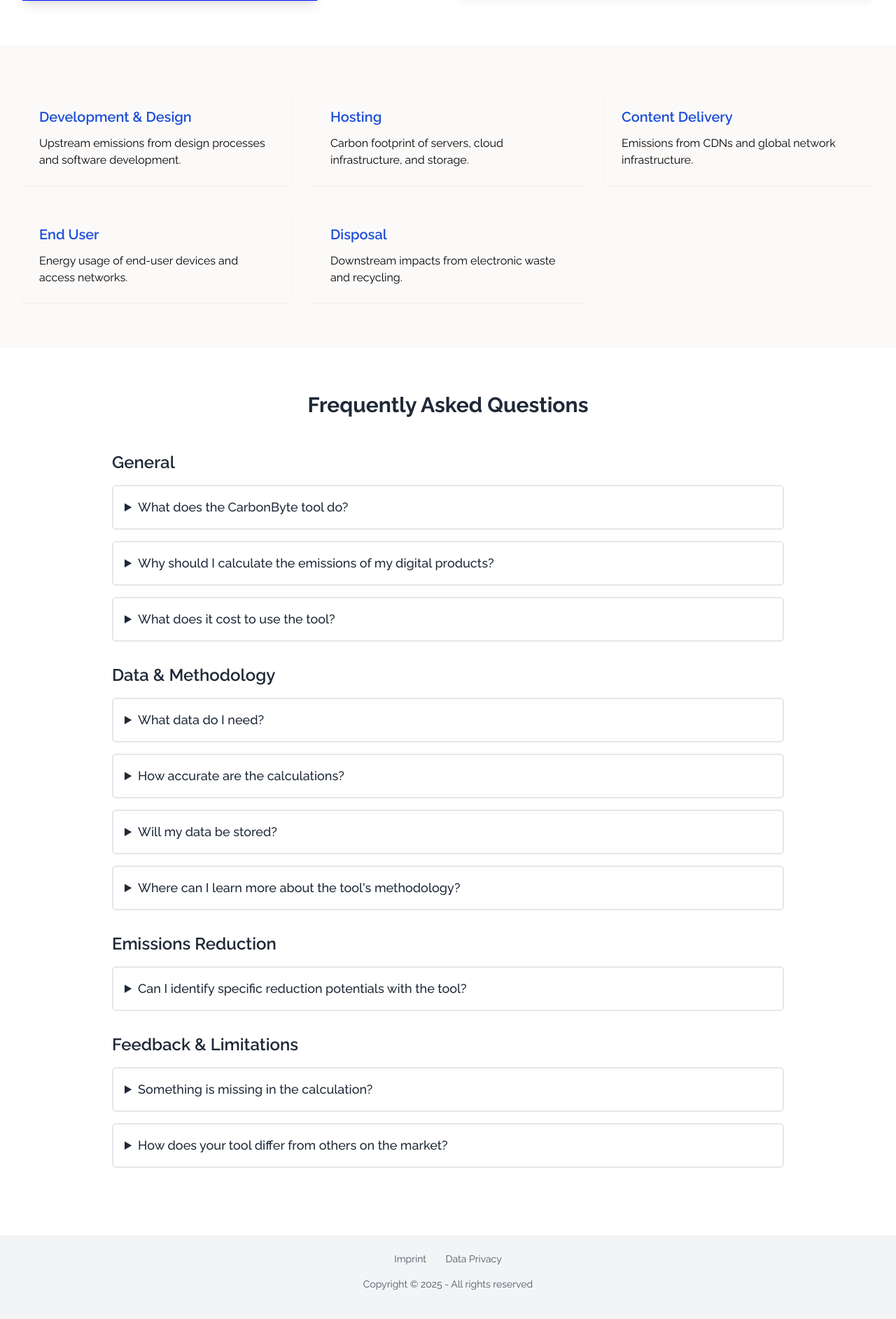
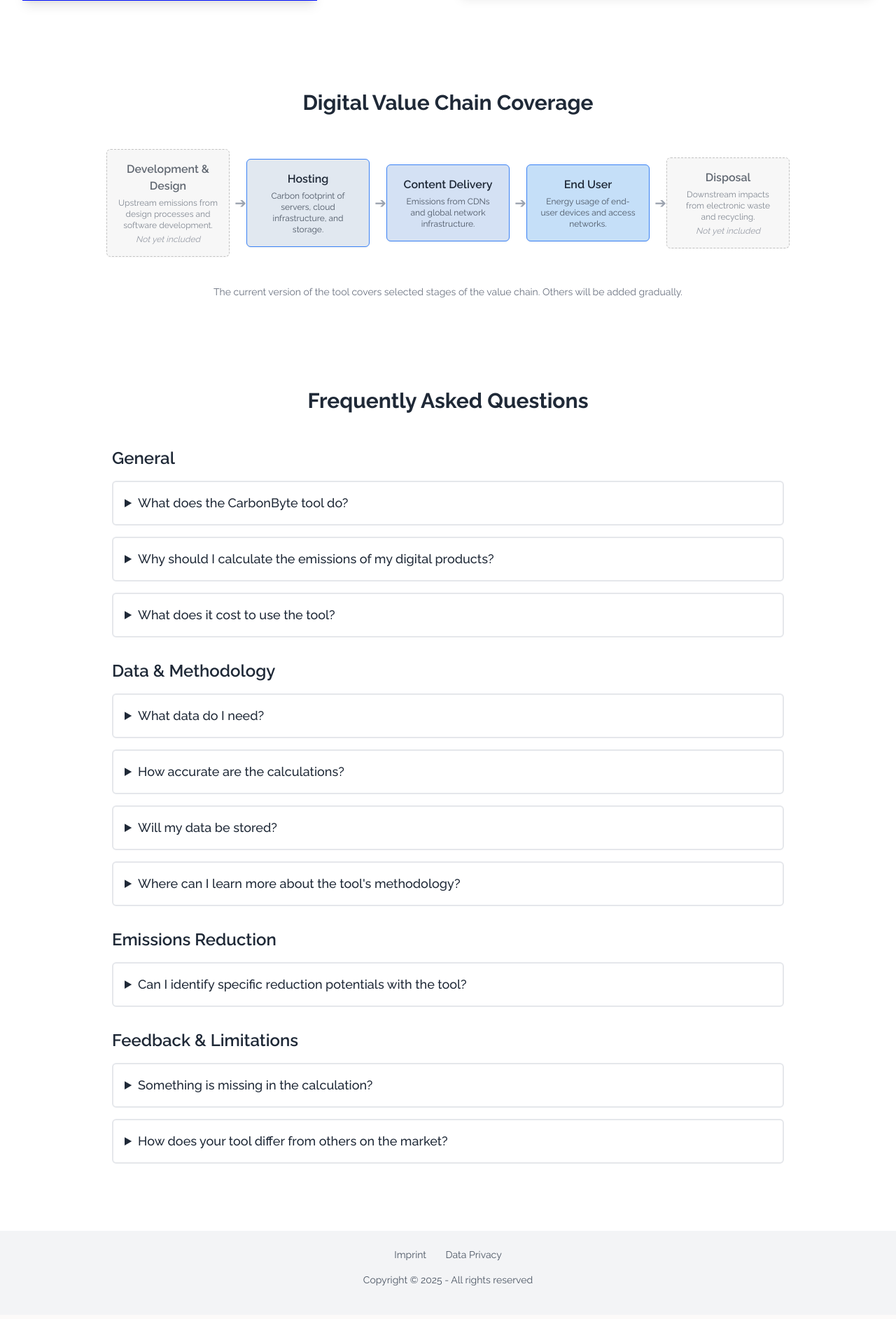
Before and after one commit to AnneLovina/carbonbyte, a Flask app: page / in a window 1280 px wide. Shown: the part 548-2433 px from the top of the page at 70% size. After the commit the page ends 2386 px from the top, so only its background shows below. Run offline with Flask 3, Linux system fonts and the light colour scheme; some libraries are stand-ins or nearby versions.

Commit message:
Update landing.html
Update features

```diff
--- a/templates/landing.html
+++ b/templates/landing.html
@@ -33,19 +33,36 @@
 </div>
 
 <!-- Key Features Section -->
-<div class="py-16" style="background-color: #fcfaf9;">
-    <div class="max-w-7xl mx-auto px-4 sm:px-6 lg:px-8">
-        <div class="grid grid-cols-1 md:grid-cols-3 gap-8">
-            {% for feature in config.features %}
-            <div
-                class="p-6 transform hover:scale-105 transition-transform duration-300 shadow-sm hover:shadow-md {{ feature.bg_class }}">
-                <h3 class="text-xl font-semibold mb-3 text-blue-700">{{ feature.title }}</h3>
-                <p class="text-black">{{ feature.description }}</p>
-            </div>
-            {% endfor %}
+<!-- Value Chain with Arrows -->
+<section class="py-16 bg-white" id="value-chain">
+  <div class="max-w-6xl mx-auto px-4 sm:px-6 lg:px-8">
+    <h2 class="text-3xl font-bold text-center mb-12">Digital Value Chain Coverage</h2>
+
+    <div class="flex flex-wrap justify-center items-center gap-4 lg:gap-6">
+      {% for feature in config.features %}
+      <div class="relative flex flex-col items-center">
+        <div
+          class="w-44 text-center p-4 rounded-md shadow-sm transition-all duration-300"
+          style="background-color: {{ feature.bg_color }}; opacity: {{ '0.7' if feature.status == 'not_included' else '1' }}; border-style: {{ 'dashed' if feature.status == 'not_included' else 'solid' }}; border-width: 1px; border-color: {{ '#aaa' if feature.status == 'not_included' else '#3B82F6' }};">
+          <h3 class="font-semibold mb-1 text-gray-800">{{ feature.title }}</h3>
+          <p class="text-xs text-gray-600">{{ feature.description }}</p>
+          {% if feature.status == 'not_included' %}
+          <p class="text-xs italic text-gray-500 mt-1">Not yet included</p>
+          {% endif %}
         </div>
+
+        {% if not loop.last %}
+        <div class="hidden sm:block absolute right-[-1.5rem] top-1/2 -translate-y-1/2 text-gray-400 text-xl">➔</div>
+        {% endif %}
+      </div>
+      {% endfor %}
     </div>
-</div>
+
+    <p class="text-center text-gray-500 text-sm mt-10">
+      The current version of the tool covers selected stages of the value chain. Others will be added gradually.
+    </p>
+  </div>
+</section>
 
 <!-- Value Chain Section -->
 <!-- FAQ Section -->
```
